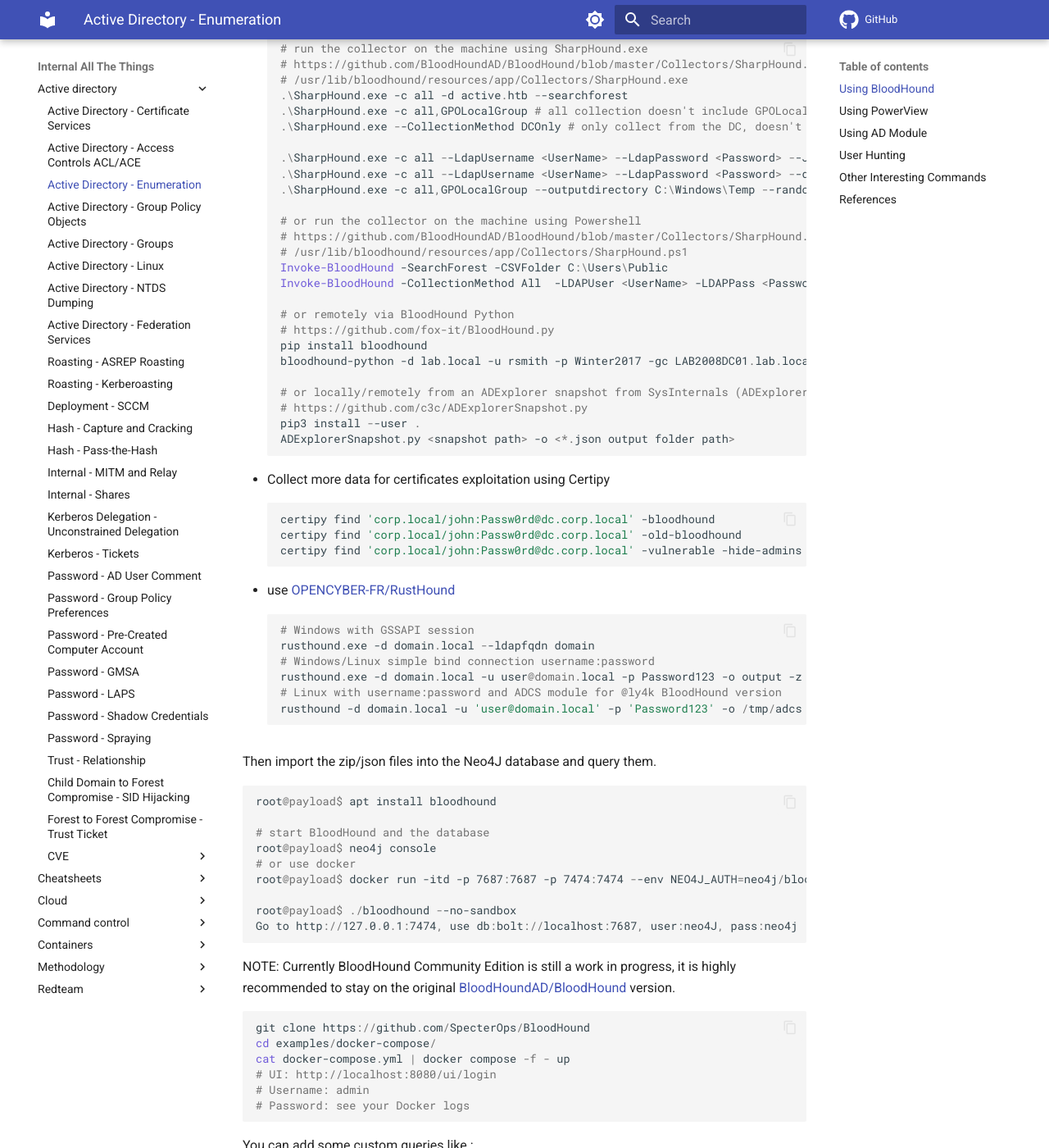
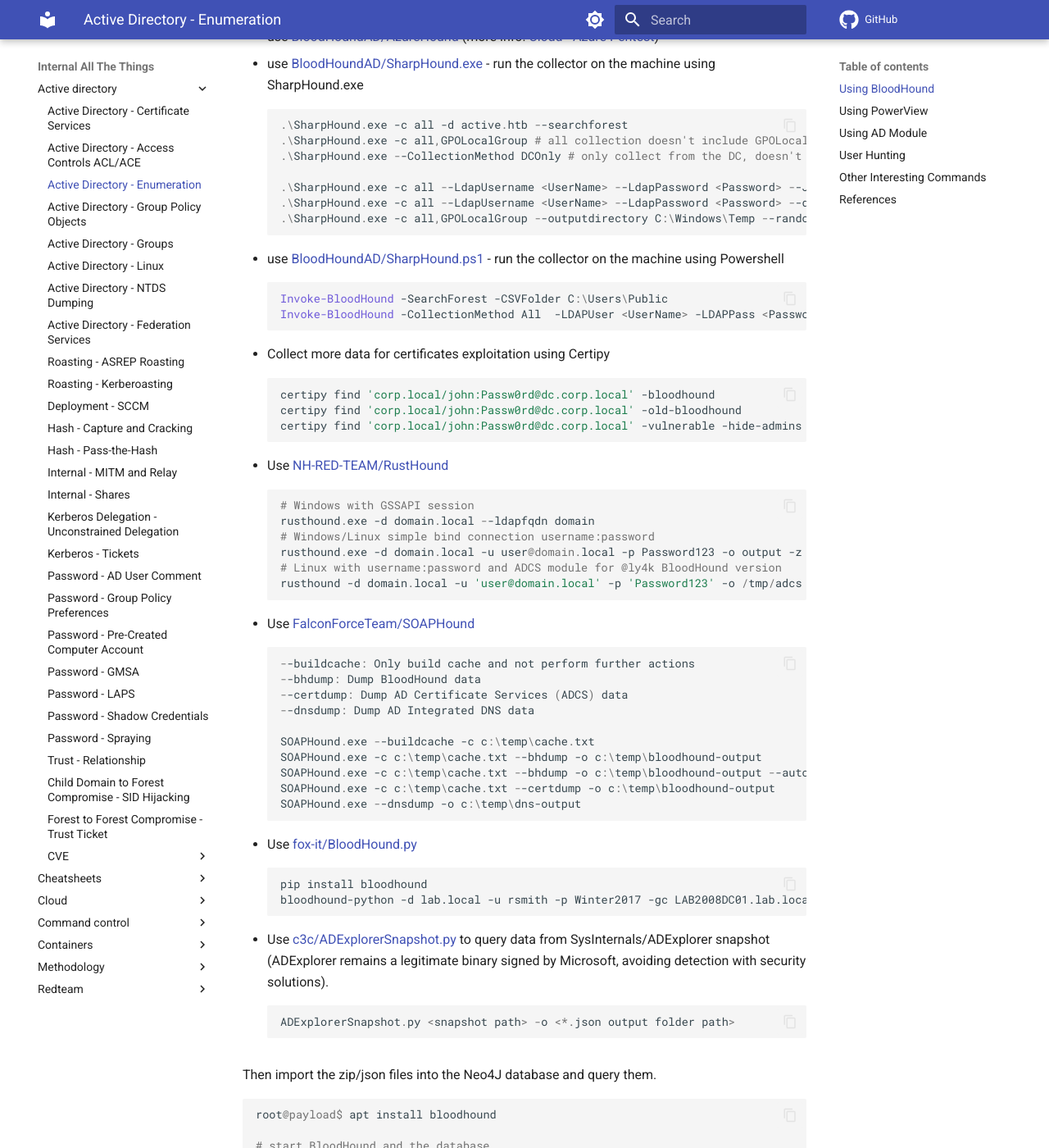
Before and after one commit to swisskyrepo/InternalAllTheThings, an MkDocs documentation site: the page built from docs/active-directory/ad-adds-enumerate.md, in a window 1280 px wide and 1400 px high, scrolled down 466 px. Shown: the whole window at 82% size. Built offline with MkDocs 1.6.1 and Material for MkDocs 9.7.7, drawn with Linux system fonts in a browser that asks for light colours; comment, search, counter and statistics services are not loaded; some of the changed text lies outside the part shown.

Commit message:
AD DS Collectors + Office XLL

````diff
--- a/docs/active-directory/ad-adds-enumerate.md
+++ b/docs/active-directory/ad-adds-enumerate.md
@@ -4,19 +4,18 @@
 
 Use the correct collector:
 
-* AzureHound for Azure Active Directory
-* SharpHound for local Active Directory
-* RustHound for local Active Directory
+* [BloodHoundAD/AzureHound](https://github.com/BloodHoundAD/AzureHound) for Azure Active Directory
+* [BloodHoundAD/SharpHound](https://github.com/BloodHoundAD/SharpHound) for local Active Directory (C# collector)
+* [FalconForceTeam/SOAPHound](https://github.com/FalconForceTeam/SOAPHound) for local Active Directory (C# collector using ADWS)
+* [NH-RED-TEAM/RustHound](https://github.com/NH-RED-TEAM/RustHound) for local Active Directory (Rust collector)
+* [fox-it/BloodHound.py](https://github.com/fox-it/BloodHound.py) for local Active Directory (Python collector)
 
 **Examples**:
 
 * use [BloodHoundAD/AzureHound](https://github.com/BloodHoundAD/AzureHound) (more info: [Cloud - Azure Pentest](https://github.com/swisskyrepo/PayloadsAllTheThings/blob/master/Methodology%20and%20Resources/Cloud%20-%20Azure%20Pentest.md#azure-recon-tools))
 
-* use [BloodHoundAD/BloodHound](https://github.com/BloodHoundAD/BloodHound)
+* use [BloodHoundAD/SharpHound.exe](https://github.com/BloodHoundAD/BloodHound) - run the collector on the machine using SharpHound.exe
   ```powershell
-  # run the collector on the machine using SharpHound.exe
-  # https://github.com/BloodHoundAD/BloodHound/blob/master/Collectors/SharpHound.exe
-  # /usr/lib/bloodhound/resources/app/Collectors/SharpHound.exe
   .\SharpHound.exe -c all -d active.htb --searchforest
   .\SharpHound.exe -c all,GPOLocalGroup # all collection doesn't include GPOLocalGroup by default
   .\SharpHound.exe --CollectionMethod DCOnly # only collect from the DC, doesn't query the computers (more stealthy)
@@ -24,22 +23,11 @@
   .\SharpHound.exe -c all --LdapUsername <UserName> --LdapPassword <Password> --JSONFolder <PathToFile>
   .\SharpHound.exe -c all --LdapUsername <UserName> --LdapPassword <Password> --domaincontroller 10.10.10.100 -d active.htb
   .\SharpHound.exe -c all,GPOLocalGroup --outputdirectory C:\Windows\Temp --randomizefilenames --prettyjson --nosavecache --encryptzip --collectallproperties --throttle 10000 --jitter 23
-
-  # or run the collector on the machine using Powershell
-  # https://github.com/BloodHoundAD/BloodHound/blob/master/Collectors/SharpHound.ps1
-  # /usr/lib/bloodhound/resources/app/Collectors/SharpHound.ps1
+  ```
+* use [BloodHoundAD/SharpHound.ps1](https://github.com/BloodHoundAD/BloodHound/blob/master/Collectors/SharpHound.ps1) - run the collector on the machine using Powershell
+  ```powershell
   Invoke-BloodHound -SearchForest -CSVFolder C:\Users\Public
   Invoke-BloodHound -CollectionMethod All  -LDAPUser <UserName> -LDAPPass <Password> -OutputDirectory <PathToFile>
-
-  # or remotely via BloodHound Python
-  # https://github.com/fox-it/BloodHound.py
-  pip install bloodhound
-  bloodhound-python -d lab.local -u rsmith -p Winter2017 -gc LAB2008DC01.lab.local -c all
-
-  # or locally/remotely from an ADExplorer snapshot from SysInternals (ADExplorer remains a legitimate binary signed by Microsoft, avoiding detection with security solutions)
-  # https://github.com/c3c/ADExplorerSnapshot.py
-  pip3 install --user .
-  ADExplorerSnapshot.py <snapshot path> -o <*.json output folder path>
   ```
 * Collect more data for certificates exploitation using Certipy
   ```ps1
@@ -47,7 +35,7 @@
   certipy find 'corp.local/john:Passw0rd@dc.corp.local' -old-bloodhound
   certipy find 'corp.local/john:Passw0rd@dc.corp.local' -vulnerable -hide-admins -username user@domain -password Password123
   ```
-* use [OPENCYBER-FR/RustHound](https://github.com/OPENCYBER-FR/RustHound)
+* Use [NH-RED-TEAM/RustHound](https://github.com/OPENCYBER-FR/RustHound)
   ```ps1
   # Windows with GSSAPI session
   rusthound.exe -d domain.local --ldapfqdn domain
@@ -55,6 +43,28 @@
   rusthound.exe -d domain.local -u user@domain.local -p Password123 -o output -z
   # Linux with username:password and ADCS module for @ly4k BloodHound version
   rusthound -d domain.local -u 'user@domain.local' -p 'Password123' -o /tmp/adcs --adcs -z
+  ```
+* Use [FalconForceTeam/SOAPHound](https://github.com/FalconForceTeam/SOAPHound)
+  ```ps1
+  --buildcache: Only build cache and not perform further actions
+  --bhdump: Dump BloodHound data
+  --certdump: Dump AD Certificate Services (ADCS) data
+  --dnsdump: Dump AD Integrated DNS data
+
+  SOAPHound.exe --buildcache -c c:\temp\cache.txt
+  SOAPHound.exe -c c:\temp\cache.txt --bhdump -o c:\temp\bloodhound-output
+  SOAPHound.exe -c c:\temp\cache.txt --bhdump -o c:\temp\bloodhound-output --autosplit --threshold 1000
+  SOAPHound.exe -c c:\temp\cache.txt --certdump -o c:\temp\bloodhound-output
+  SOAPHound.exe --dnsdump -o c:\temp\dns-output
+  ```
+* Use [fox-it/BloodHound.py](https://github.com/fox-it/BloodHound.py)
+  ```
+  pip install bloodhound
+  bloodhound-python -d lab.local -u rsmith -p Winter2017 -gc LAB2008DC01.lab.local -c all
+  ```
+* Use [c3c/ADExplorerSnapshot.py](https://github.com/c3c/ADExplorerSnapshot.py) to query data from SysInternals/ADExplorer snapshot  (ADExplorer remains a legitimate binary signed by Microsoft, avoiding detection with security solutions).
+  ```py
+  ADExplorerSnapshot.py <snapshot path> -o <*.json output folder path>
   ```
 
 Then import the zip/json files into the Neo4J database and query them.
@@ -320,3 +330,4 @@
 * [Penetration Testing Active Directory, Part II - March 12, 2019 - Hausec](https://hausec.com/2019/03/12/penetration-testing-active-directory-part-ii/)
 * [Using bloodhound to map the user network - Hausec](https://hausec.com/2017/10/26/using-bloodhound-to-map-the-user-network/)
 * [PowerView 3.0 Tricks - HarmJ0y](https://gist.github.com/HarmJ0y/184f9822b195c52dd50c379ed3117993)
+* [SOAPHound - tool to collect Active Directory data via ADWS - Nikos Karouzos - 01/26/204](https://medium.com/falconforce/soaphound-tool-to-collect-active-directory-data-via-adws-165aca78288c)
````
Also changed, not shown: docs/cheatsheets/escape-breakout.md (+11 -0 lines), docs/redteam/access/office-attacks.md (+63 -10 lines).
